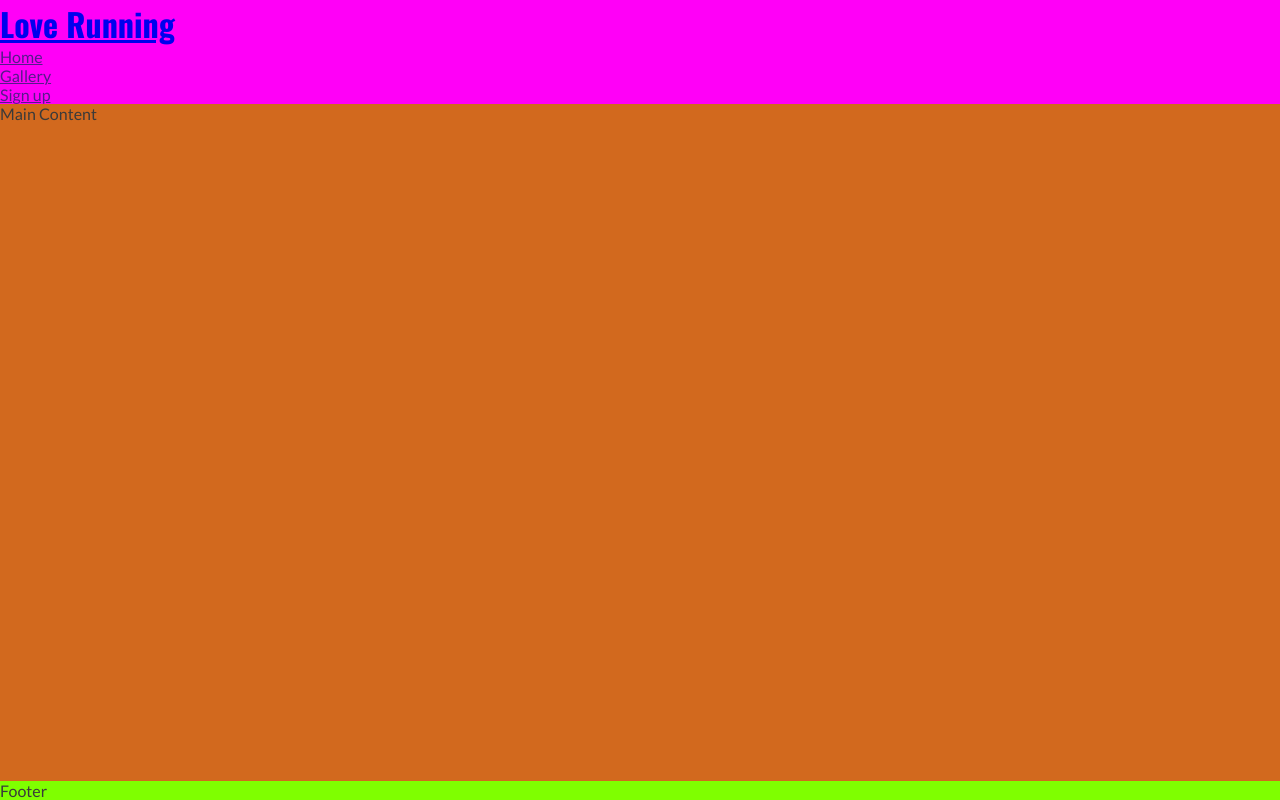
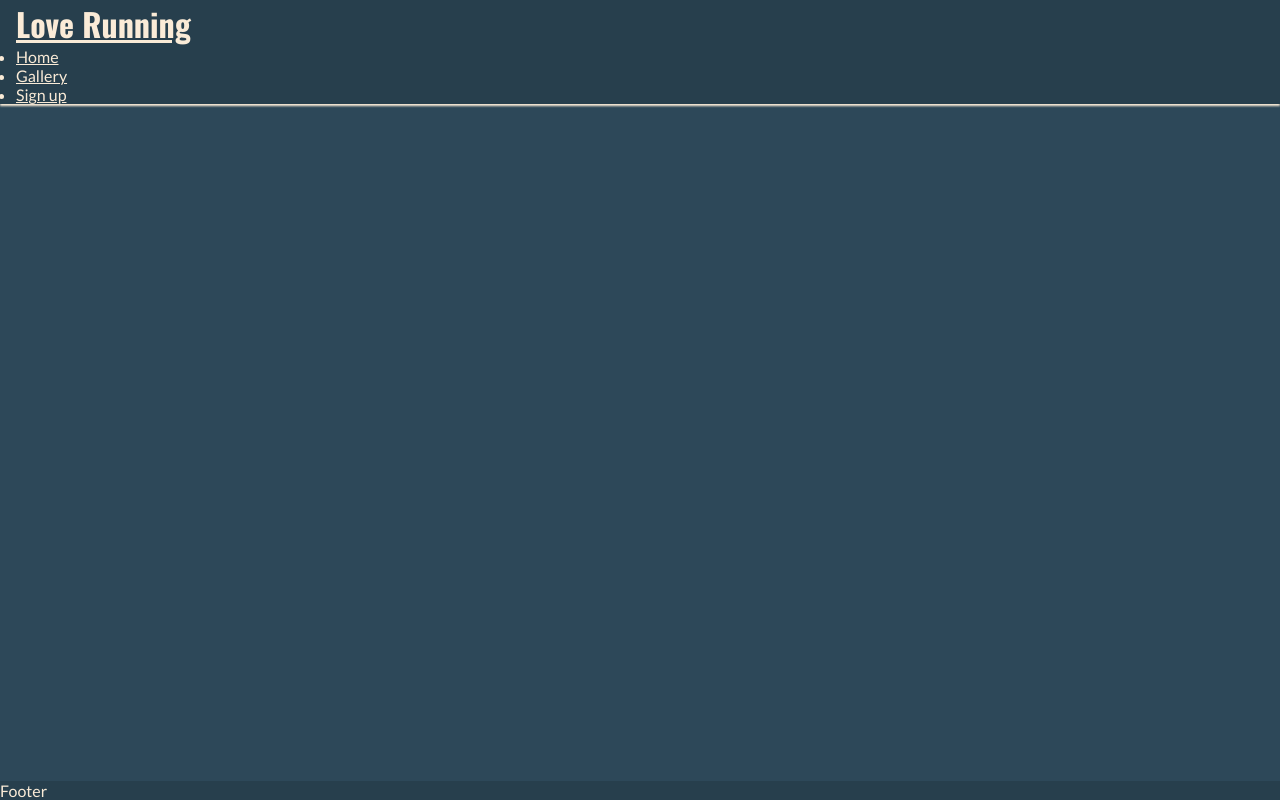
Before and after one commit to collinsevan/love-running, a plain HTML site: page index.html in a window 1280 px wide. Drawn offline with nearby package versions, Linux system fonts and the light colour scheme.

Commit message:
added nav styling and color for background of each element selector

```diff
--- a/assets/css/style.css
+++ b/assets/css/style.css
@@ -4,6 +4,7 @@
     margin: 0;
     box-sizing: border-box;
     font-family: Lato;
+    color: antiquewhite;
 }
 
 /*Generic Styles*/
@@ -18,21 +19,29 @@ body {
 
 /* header */
 header {
-    background-color: rgb(255, 0, 247);
+    background: rgb(39, 63, 77);
+    padding: 0 1rem;
+    position: fixed;
+    z-index: 99;
+    width: 100%;
+    box-shadow: 0 2px 2px antiquewhite;
 }
 
 h1 {
     font-family: 'Oswald', sans-serif;
+    padding-bottom0: 10px;
 }
 
 /* main */
 main {
-    background-color: chocolate;
+    background-color: rgb(45, 72, 89);
     /* Make main element take up any surplus space*/
         flex-grow: 1;
+        color: hsl(34, 78%, 91%);
 }
 
 /* footer */
 footer {
-    background-color: chartreuse;
+    background: rgb(39, 63, 77);
+    color: antiquewhite;
 }
```
